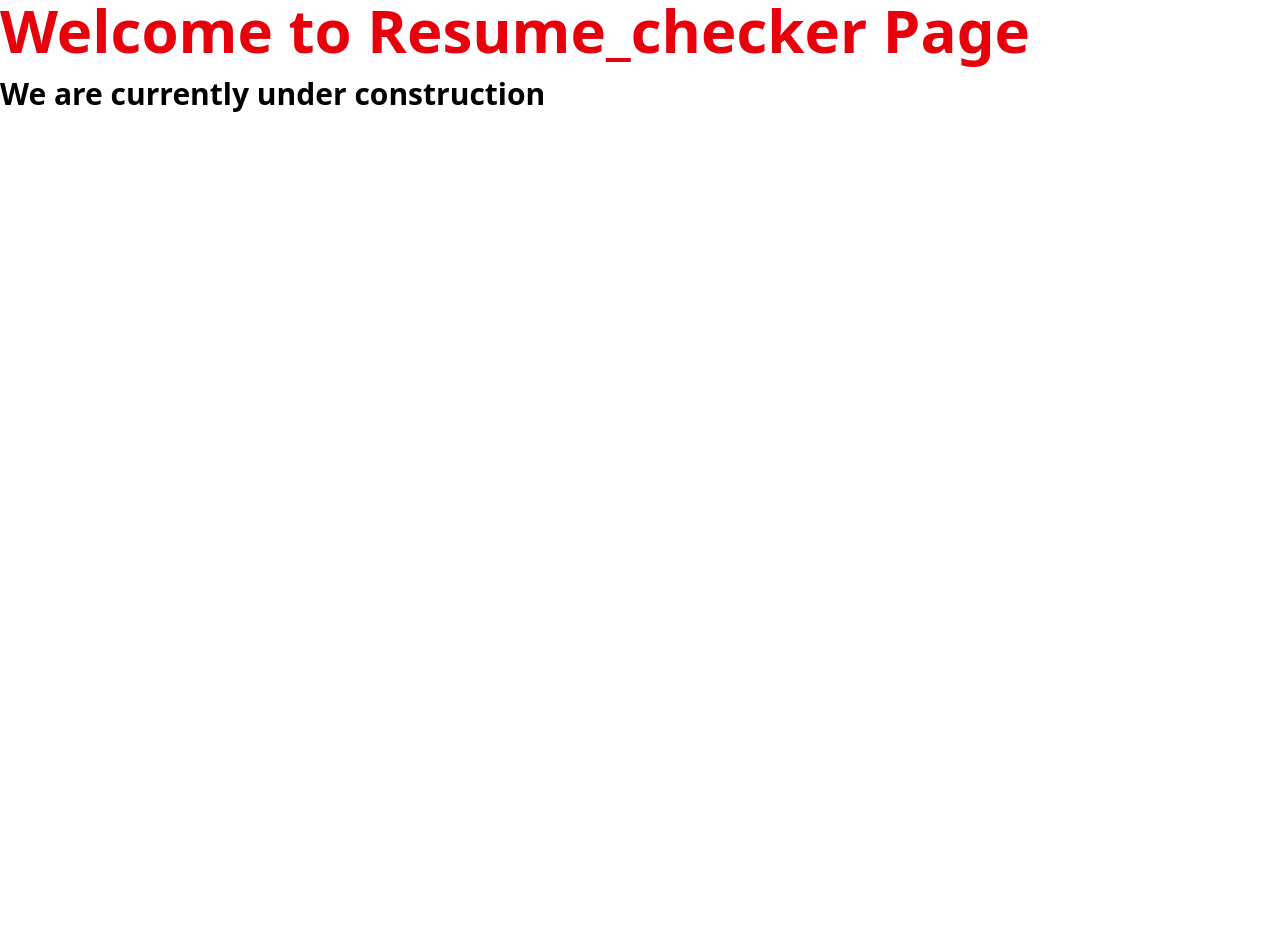
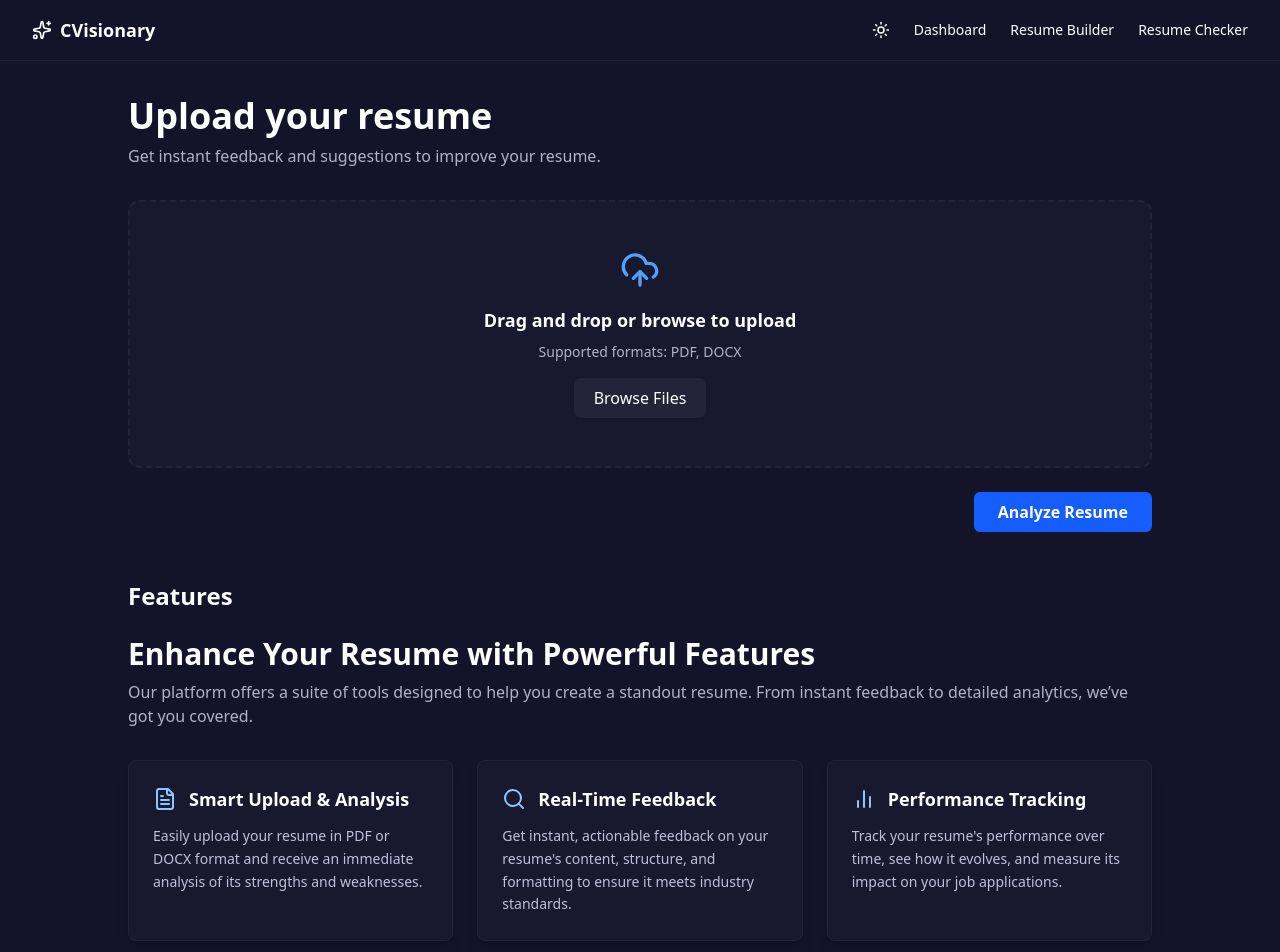
Before and after one commit to QuantumRebels/CVisionary, a React (Vite) app in the folder frontend/: page /resume_checker in a window 1280 px wide. Shown: the top 952 px of the page. Before the commit the page ends 800 px from the top, so only its background shows below. Built offline with nearby package versions, Linux system fonts and the light colour scheme.

Commit message:
Resume Checker added

```diff
--- /dev/null
+++ b/frontend/src/components/resume_checker/ResumeReviewer.jsx
@@ -0,0 +1,185 @@
+import React, { useState, useRef } from "react";
+import Navbar from "@/components/landing/Navbar";
+import { motion } from "framer-motion";
+import { FileText, UploadCloud, Search, BarChart2 } from "lucide-react";
+
+const features = [
+  {
+    icon: <FileText className="w-6 h-6" />,
+    title: "Smart Upload & Analysis",
+    desc: "Easily upload your resume in PDF or DOCX format and receive an immediate analysis of its strengths and weaknesses.",
+  },
+  {
+    icon: <Search className="w-6 h-6" />,
+    title: "Real-Time Feedback",
+    desc: "Get instant, actionable feedback on your resume's content, structure, and formatting to ensure it meets industry standards.",
+  },
+  {
+    icon: <BarChart2 className="w-6 h-6" />,
+    title: "Performance Tracking",
+    desc: "Track your resume's performance over time, see how it evolves, and measure its impact on your job applications.",
+  },
+];
+
+const dropVariants = {
+  initial: { opacity: 0, y: 30 },
+  animate: { opacity: 1, y: 0, transition: { duration: 0.7 } },
+};
+
+function ResumeReviewer() {
+  const [darkMode, setDarkMode] = useState(true);
+  const [dragActive, setDragActive] = useState(false);
+  const [file, setFile] = useState(null);
+  const inputRef = useRef();
+
+  const handleDrag = (e) => {
+    e.preventDefault();
+    e.stopPropagation();
+    if (e.type === "dragenter" || e.type === "dragover") setDragActive(true);
+    else if (e.type === "dragleave") setDragActive(false);
+  };
+
+  const handleDrop = (e) => {
+    e.preventDefault();
+    e.stopPropagation();
+    setDragActive(false);
+    if (e.dataTransfer.files && e.dataTransfer.files[0]) {
+      setFile(e.dataTransfer.files[0]);
+    }
+  };
+
+  const handleChange = (e) => {
+    if (e.target.files && e.target.files[0]) {
+      setFile(e.target.files[0]);
+    }
+  };
+
+  return (
+    <div className={darkMode ? "bg-[#13132a] min-h-screen" : "bg-white min-h-screen"}>
+      <Navbar isLoggedIn={true} darkMode={darkMode} setDarkMode={setDarkMode} />
+      <div className="pt-24 px-4 md:px-0 max-w-5xl mx-auto pb-12">
+        {/* Upload Section */}
+        <motion.section
+          initial="initial"
+          animate="animate"
+          variants={dropVariants}
+          className="mb-12"
+        >
+          <h1 className={`text-3xl md:text-4xl font-bold mb-2 ${darkMode ? "text-white" : "text-gray-900"}`}>
+            Upload your resume
+          </h1>
+          <p className={`mb-8 ${darkMode ? "text-[#b3b3c6]" : "text-gray-700"}`}>
+            Get instant feedback and suggestions to improve your resume.
+          </p>
+          <form
+            className={`rounded-xl border-2 border-dashed flex flex-col items-center justify-center transition-all duration-200 relative
+              ${dragActive
+                ? darkMode
+                  ? "border-blue-400 bg-[#18182f]"
+                  : "border-blue-400 bg-blue-50"
+                : darkMode
+                ? "border-[#23233a] bg-[#18182f]"
+                : "border-blue-100 bg-white"
+              }
+              py-12 px-4 mb-6`}
+            onDragEnter={handleDrag}
+            onSubmit={(e) => e.preventDefault()}
+            onDrop={handleDrop}
+            onDragOver={handleDrag}
+            onDragLeave={handleDrag}
+          >
+            <UploadCloud className={`w-10 h-10 mb-4 ${darkMode ? "text-blue-400" : "text-blue-600"}`} />
+            <span className={`font-semibold text-lg mb-2 ${darkMode ? "text-white" : "text-gray-900"}`}>
+              Drag and drop or browse to upload
+            </span>
+            <span className={`text-sm mb-4 ${darkMode ? "text-[#b3b3c6]" : "text-gray-600"}`}>
+              Supported formats: PDF, DOCX
+            </span>
+            <button
+              type="button"
+              onClick={() => inputRef.current.click()}
+              className={`px-5 py-2 rounded-md font-medium shadow transition-all
+                ${darkMode
+                  ? "bg-[#23233a] hover:bg-[#35355c] text-white"
+                  : "bg-blue-100 hover:bg-blue-200 text-blue-700 border border-blue-200"
+                }
+              `}
+            >
+              Browse Files
+            </button>
+            <input
+              ref={inputRef}
+              type="file"
+              accept=".pdf,.doc,.docx"
+              className="hidden"
+              onChange={handleChange}
+            />
+            {file && (
+              <div className={`mt-4 text-sm ${darkMode ? "text-blue-300" : "text-blue-700"}`}>
+                Selected: <span className="font-semibold">{file.name}</span>
+              </div>
+            )}
+            {dragActive && (
+              <div className="absolute inset-0 rounded-xl border-4 border-blue-400 border-dashed pointer-events-none" />
+            )}
+          </form>
+          <div className="flex justify-end">
+            <button
+              className={`px-6 py-2 rounded-md font-semibold transition-all
+                ${darkMode
+                  ? "bg-blue-600 hover:bg-blue-700 text-white"
+                  : "bg-blue-600 hover:bg-blue-700 text-white"
+                }
+              `}
+              disabled={!file}
+            >
+              Analyze Resume
+            </button>
+          </div>
+        </motion.section>
+
+        {/* Features Section */}
+        <motion.section
+          initial={{ opacity: 0, y: 30 }}
+          whileInView={{ opacity: 1, y: 0 }}
+          viewport={{ once: true, amount: 0.2 }}
+        >
+          <h2 className={`text-2xl font-bold mb-6 ${darkMode ? "text-white" : "text-gray-900"}`}>
+            Features
+          </h2>
+          <h3 className={`text-2xl md:text-3xl font-extrabold mb-2 ${darkMode ? "text-white" : "text-gray-900"}`}>
+            Enhance Your Resume with Powerful Features
+          </h3>
+          <p className={`mb-8 ${darkMode ? "text-[#b3b3c6]" : "text-gray-700"}`}>
+            Our platform offers a suite of tools designed to help you create a standout resume. From instant feedback to detailed analytics, we’ve got you covered.
+          </p>
+          <div className="grid grid-cols-1 md:grid-cols-3 gap-6">
+            {features.map((f, i) => (
+              <motion.div
+                key={i}
+                initial={{ opacity: 0, y: 30 }}
+                whileInView={{ opacity: 1, y: 0 }}
+                transition={{ duration: 0.5, delay: i * 0.15 }}
+                viewport={{ once: true, amount: 0.2 }}
+                className={`rounded-lg px-6 py-6 border shadow-lg transition-all duration-300 hover:scale-[1.03] cursor-default
+                  ${darkMode
+                    ? "bg-[#18182f] border-[#23233a] hover:shadow-[0_0_12px_2px_rgba(99,102,241,0.4)] hover:border-indigo-500"
+                    : "bg-white border-blue-100 hover:shadow-[0_0_12px_2px_rgba(59,130,246,0.15)] hover:border-blue-400"
+                  }
+                `}
+              >
+                <div className={`flex items-center gap-3 mb-3 ${darkMode ? "text-blue-300" : "text-blue-700"}`}>
+                  {f.icon}
+                  <h4 className={`text-lg font-semibold ${darkMode ? "text-white" : "text-blue-900"}`}>{f.title}</h4>
+                </div>
+                <p className={`${darkMode ? "text-[#c0c0dd]" : "text-gray-700"} text-sm leading-relaxed`}>{f.desc}</p>
+              </motion.div>
+            ))}
+          </div>
+        </motion.section>
+      </div>
+    </div>
+  );
+}
+
+export default ResumeReviewer;
--- a/frontend/src/pages/resume-checker.jsx
+++ b/frontend/src/pages/resume-checker.jsx
@@ -1,12 +1,7 @@
 import { React}  from "react";
-
+import ResumeReviewer from "@/components/resume_checker/ResumeReviewer";
 const resume_checker = () => {
-  return (
-    <div className="app">
-      <h1 className="text-red-600 text-6xl font-bold">Welcome to Resume_checker Page</h1>
-      <p className="text-3xl text-black font-semibold mt-4">We are currently under construction</p>
-    </div>
-  );
-}
+  return <ResumeReviewer />;
+};
 
 export default resume_checker ;
```
